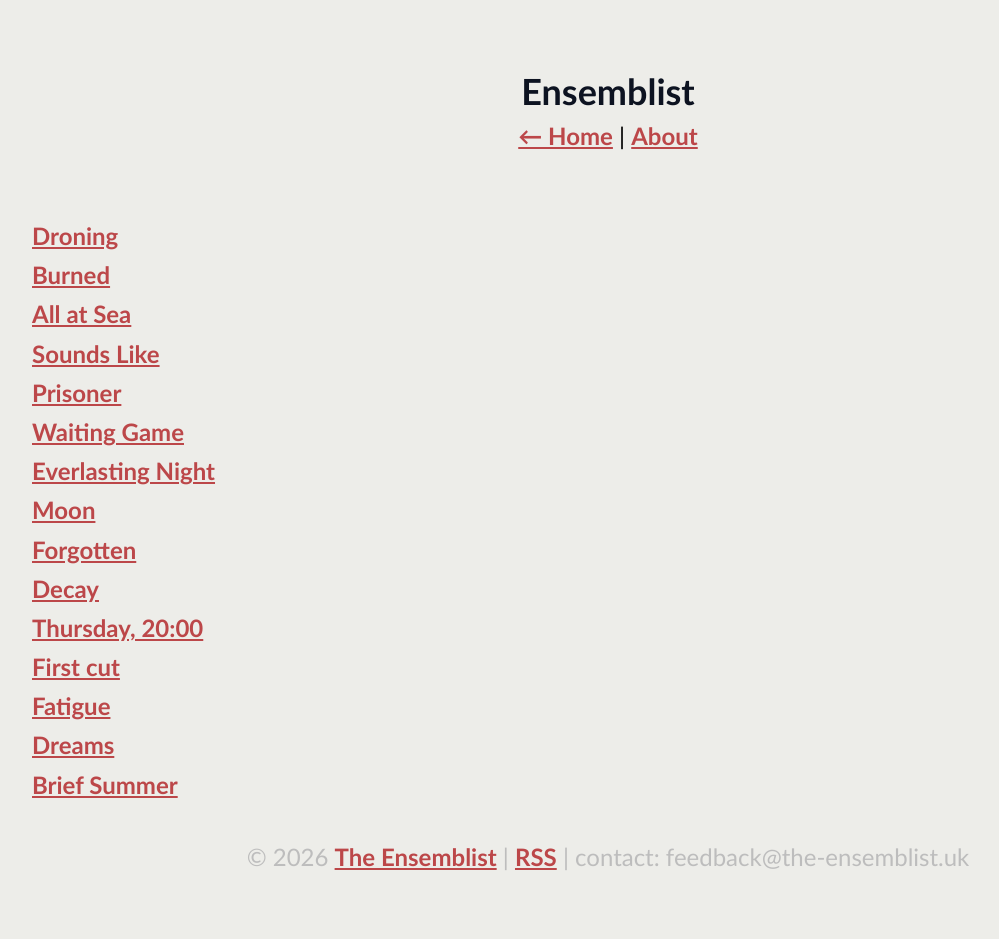
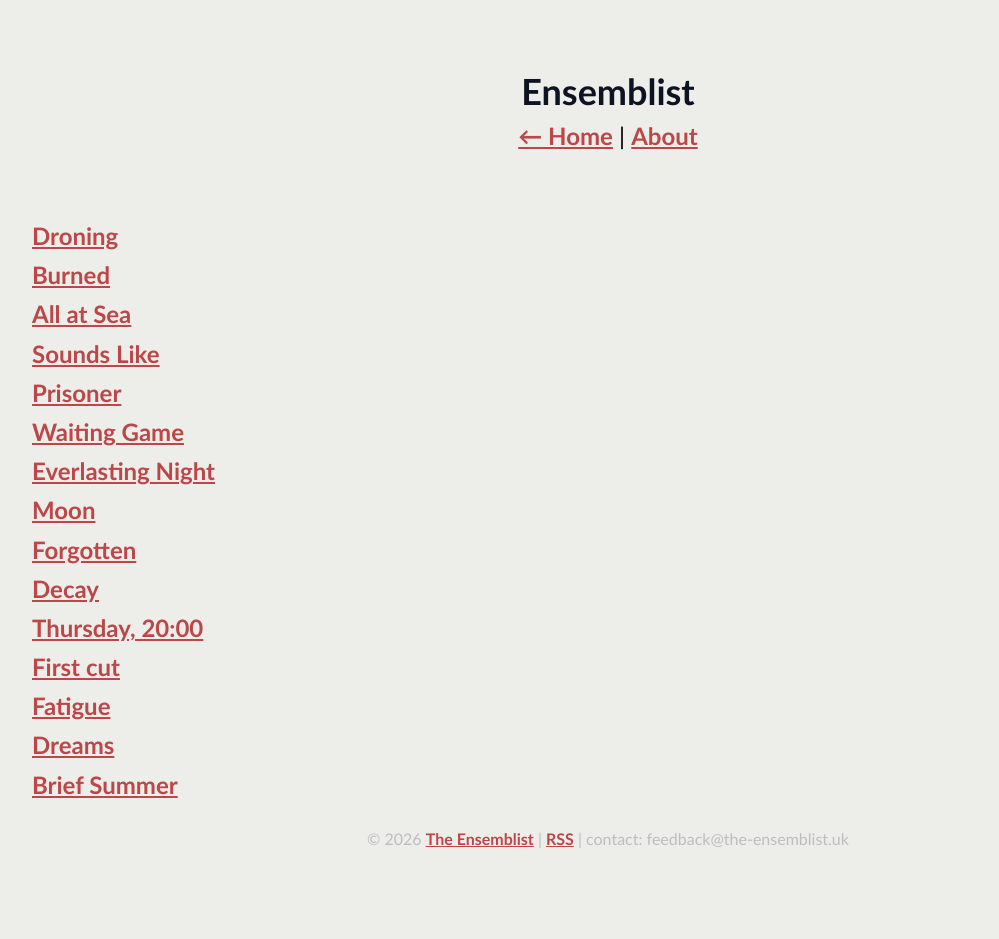
Before and after one commit to ensemblist/website, a Jekyll site: the page built from index.md, in a window 1280 px wide. Shown: the whole page, without its empty margins (32-1031 px from the left). Built offline with Jekyll 4.4.1, drawn with Linux system fonts in a browser that asks for light colours; some web fonts are replaced; after the commit the page ends 915 px from its top, so only the background shows below that.

Commit message:
Update style.css

```diff
--- a/assets/style.css
+++ b/assets/style.css
@@ -35,11 +35,9 @@ article {
 
 footer {
     margin-top: 4rem;
-      P {
-        font: 0.8rem/1.5;
-        color: var(--footer);
-        text-align: center;
-      }
+    font-size: 1rem;
+    color: var(--footer);
+    text-align: center;
 }
 
 h1 {
```
